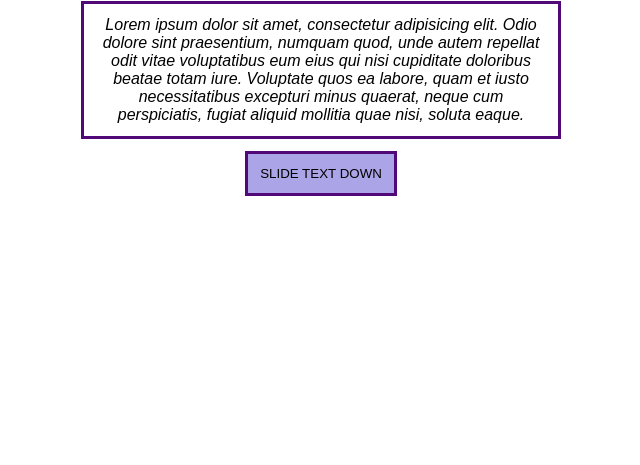
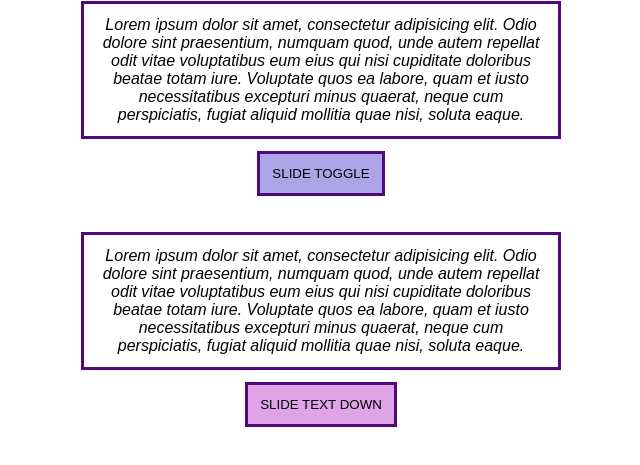
Before and after one commit to adrioro/JQuery-Effects-With-call-back-function-, a plain HTML site: page index.html in a window 1280 px wide. Shown: the part 79-544 px from the top of the page, without its empty margins (319-959 px from the left). Drawn offline with nearby package versions, Linux system fonts and the light colour scheme.

Commit message:
Seventh commit

```diff
--- a/index.html
+++ b/index.html
@@ -21,7 +21,18 @@
          quos ea labore, quam et iusto necessitatibus excepturi minus quaerat, neque cum
          perspiciatis, fugiat aliquid mollitia quae nisi, soluta eaque.</div>
 
-      <div class="buttonContainer"><button id="blockId">SLIDE TEXT DOWN</button></div>
+      <div class="buttonContainer"><button id="blockId">SLIDE TOGGLE</button></div>
+      <br>
+      <br>
+
+      <div class="block1" id="block1">Lorem ipsum dolor sit amet, consectetur
+         adipisicing elit. Odio
+         dolore sint praesentium, numquam quod, unde autem repellat odit vitae
+         voluptatibus eum eius qui nisi cupiditate doloribus beatae totam iure. Voluptate
+         quos ea labore, quam et iusto necessitatibus excepturi minus quaerat, neque cum
+         perspiciatis, fugiat aliquid mollitia quae nisi, soluta eaque.</div>
+
+      <div class="buttonContainer"><button id="blockId1">SLIDE TEXT DOWN</button></div>
 
 
 
--- a/style.css
+++ b/style.css
@@ -1,7 +1,7 @@
 h1{
   text-align: center;
 }
-.block{
+.block,.block1{
   font-family: sans-serif;
   font-size: 16px;
   font-style: italic;
@@ -12,11 +12,14 @@ h1{
   margin:auto;
   text-align: center;
 }
-#blockId{
+#blockId, #blockId1{
   background-color: rgb(171, 164, 230);
   border: 3px solid rgb(81, 8, 120);
   padding: 12px;
   margin:auto;
+}
+#blockId1{
+  background-color: rgb(222, 164, 230);
 }
 
 .buttonContainer{
```
